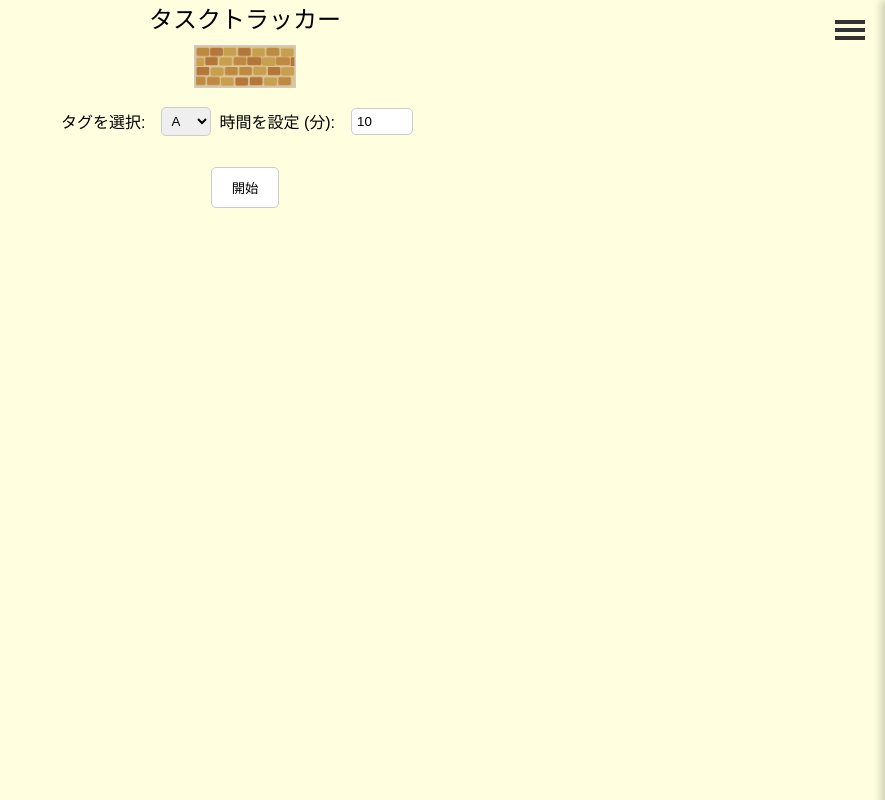
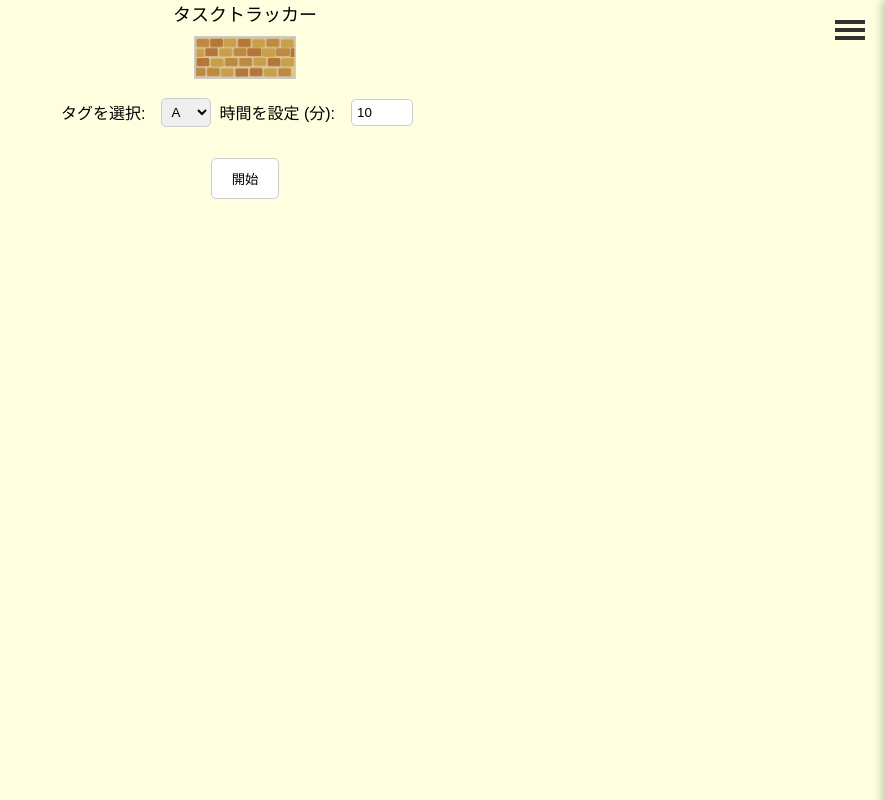
Before and after one commit to nakazato743/-Banner, a website: page public/index.html in a window 1280 px wide. Shown: the whole page, without its empty margins (395-1280 px from the left). Drawn offline with Linux system fonts and the light colour scheme.

Commit message:
タイトルフォントサイズ変更

```diff
--- a/public/styles.css
+++ b/public/styles.css
@@ -12,7 +12,7 @@ body {
 }
 
 .banner {
-    font-size: 24px;
+  font-size: 18px;
   /* タイトルサイズ */
   margin-bottom: 10px;
   /* 下マージン */
@@ -107,6 +107,7 @@ body {
   font-size: 24px;
   font-weight: bold;
 }
+
 /* ハンバーガーメニュースタイル */
 .hamburger-menu {
   width: 30px;
@@ -120,7 +121,8 @@ body {
   position: absolute;
   top: 20px;
   right: 20px;
-    z-index: 2; /* メニューより前面に表示 */
+  z-index: 2;
+  /* メニューより前面に表示 */
 }
 
 .hamburger-menu span {
@@ -140,8 +142,10 @@ body {
   width: 250px;
   background-color: #fff;
   box-shadow: -4px 0 8px rgba(0, 0, 0, 0.2);
-    transform: translateX(100%); /* 画面の外に配置 */
-    transition: transform 0.3s ease; /* スライドアニメーション */
+  transform: translateX(100%);
+  /* 画面の外に配置 */
+  transition: transform 0.3s ease;
+  /* スライドアニメーション */
   padding: 20px;
   list-style: none;
   z-index: 1;
@@ -163,7 +167,8 @@ body {
 
 /* メニューが開いている時のスタイル */
 .menu.open {
-    transform: translateX(0); /* スライドイン */
+  transform: translateX(0);
+  /* スライドイン */
 }
 
 /* ハンバーガーメニューのアニメーション（開閉用） */
```
Lines whose indentation alone changed are shown as unchanged.
